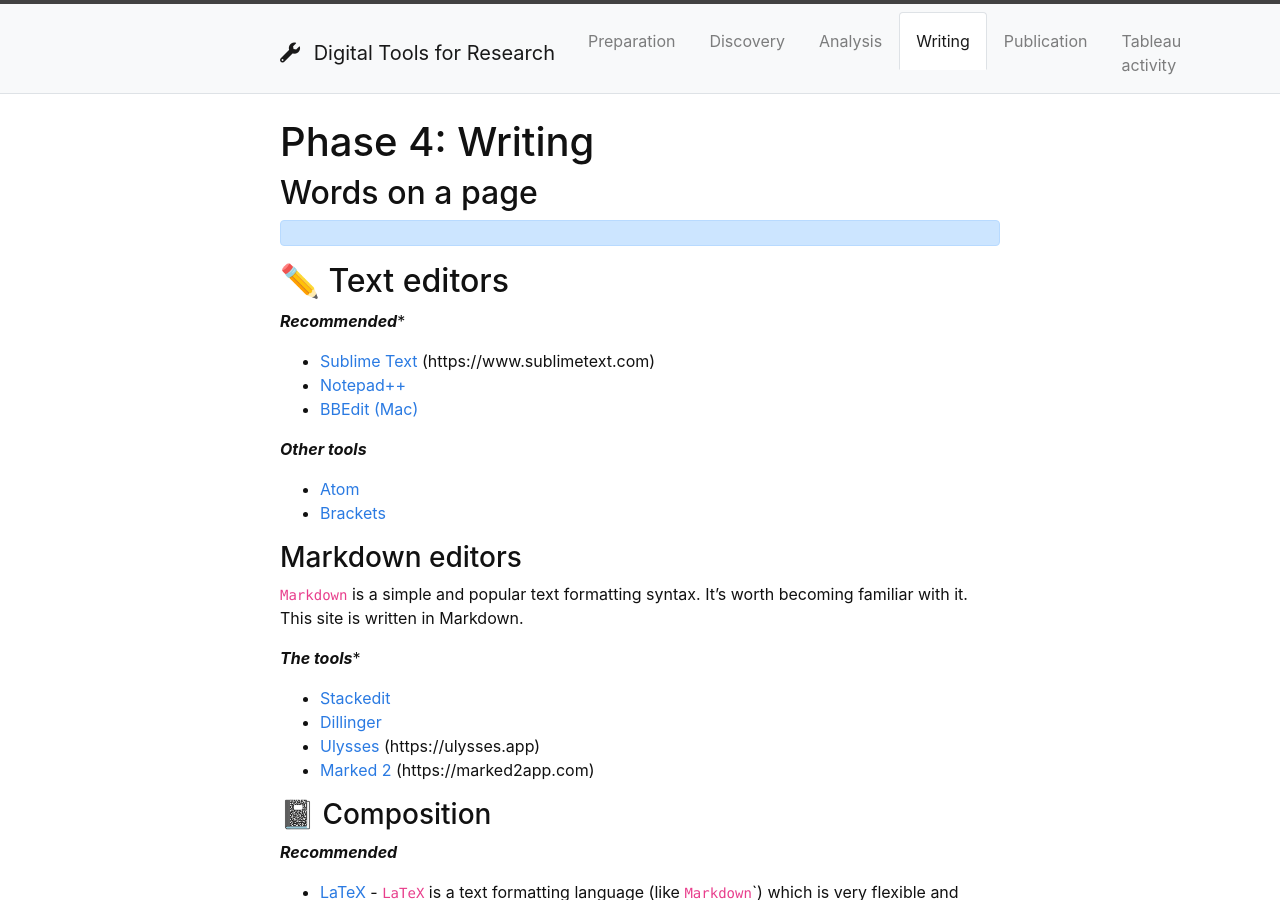
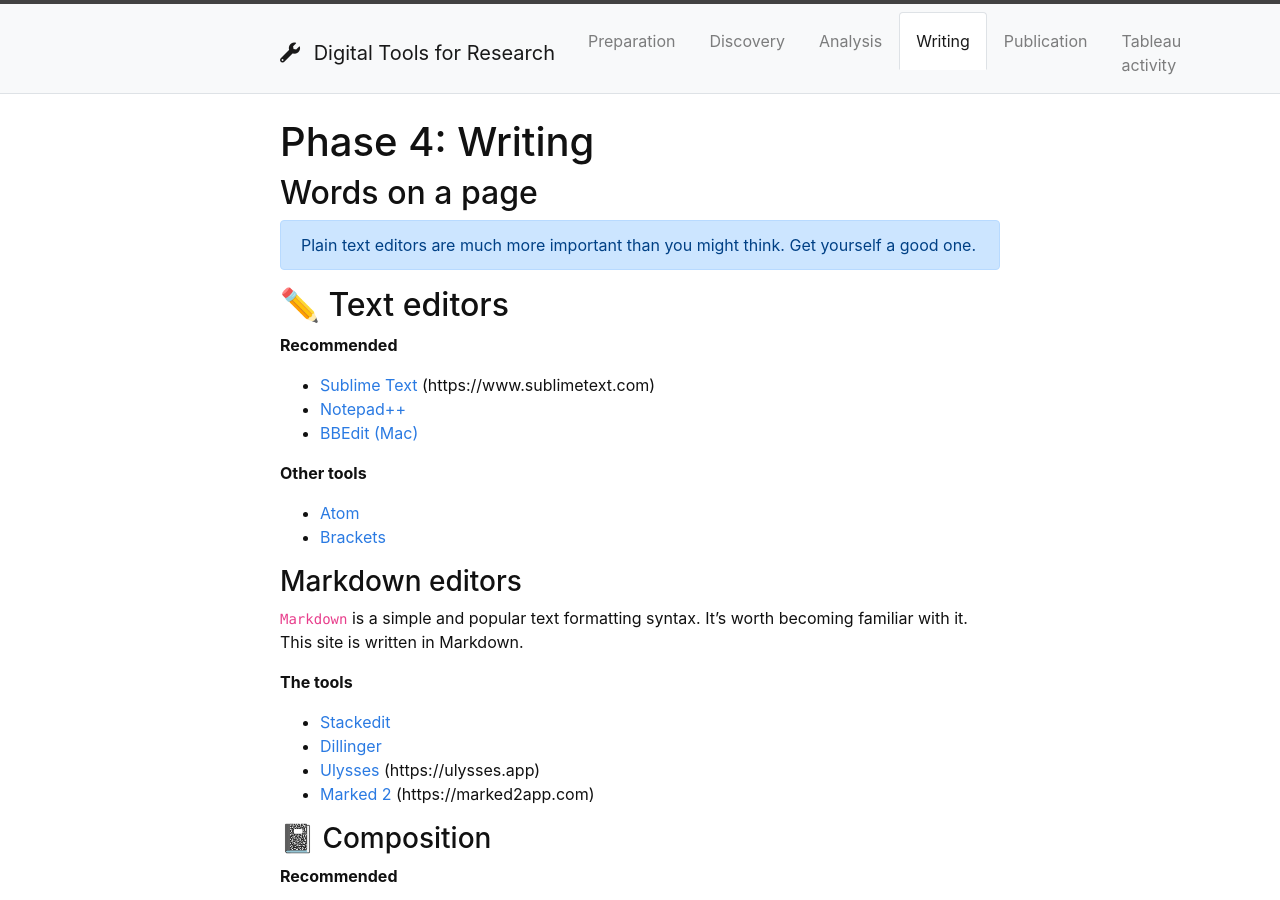
Before and after one commit to ybanens/digital-tools, a Jekyll site: the page built from content/4-writing.md, in a window 1280 px wide and 900 px high. Built offline with Jekyll 4.4.1, drawn with Linux system fonts in a browser that asks for light colours.

Commit message:
Update 4-writing.md

```diff
--- a/content/4-writing.md
+++ b/content/4-writing.md
@@ -8,16 +8,16 @@ nav: true
 ## Words on a page
 
 {% capture text %}Plain text editors are much more important than you might think. Get yourself a good one.{% endcapture %}
-{% include alert.md text=alert color=secondary %}
+{% include alert.md text=text color=info %}
 
 ## ✏️ Text editors
 
-***Recommended****
+**Recommended**
  - [Sublime Text](Windows) (https://www.sublimetext.com)
  - [Notepad++](https://notepad-plus-plus.org/)
  - [BBEdit (Mac)](https://www.barebones.com/products/bbedit/)
 
-***Other tools***
+**Other tools**
  - [Atom](https://atom.io)
  - [Brackets](http://brackets.io)
 
@@ -25,7 +25,7 @@ nav: true
 
 `Markdown` is a simple and popular text formatting syntax. It's worth becoming familiar with it. This site is written in Markdown.
 
-***The tools****
+**The tools**
  - [Stackedit](https://stackedit.io)
  - [Dillinger](https://dillinger.io)
  - [Ulysses](Mac/iOS) (https://ulysses.app)
@@ -33,13 +33,13 @@ nav: true
 
 ### 📓 Composition
 
-***Recommended***
+**Recommended**
 
  - [LaTeX](https://www.overleaf.com) - `LaTeX` is a text formatting language (like `Markdown``) which is very flexible and robust. It is format agnostic your document structure, headings and figures can use any style you like. Overleaf is a web-based LaTeX editor with many built-in templates and automatic preview. It can automatically format your paper for certain journals and even submit them for you.
  - [Scrivener](https://www.literatureandlatte.com/scrivener/) - designed for long-form writing
  - [Hemingway Editor](http://hemingwayapp.com/) - This website checks your text for readability. It warns you if you are being too verbose or your sentences are too long. Use it as a good guideline, without relying on it too heavily.
 
-***Other tools***
+**Other tools**
 
  - [Microsoft Word](https://www.office.com) - popular—ubiquitous, almost—but not always the best tool
  - [Manuscripts](https://www.manuscriptsapp.com)
```
